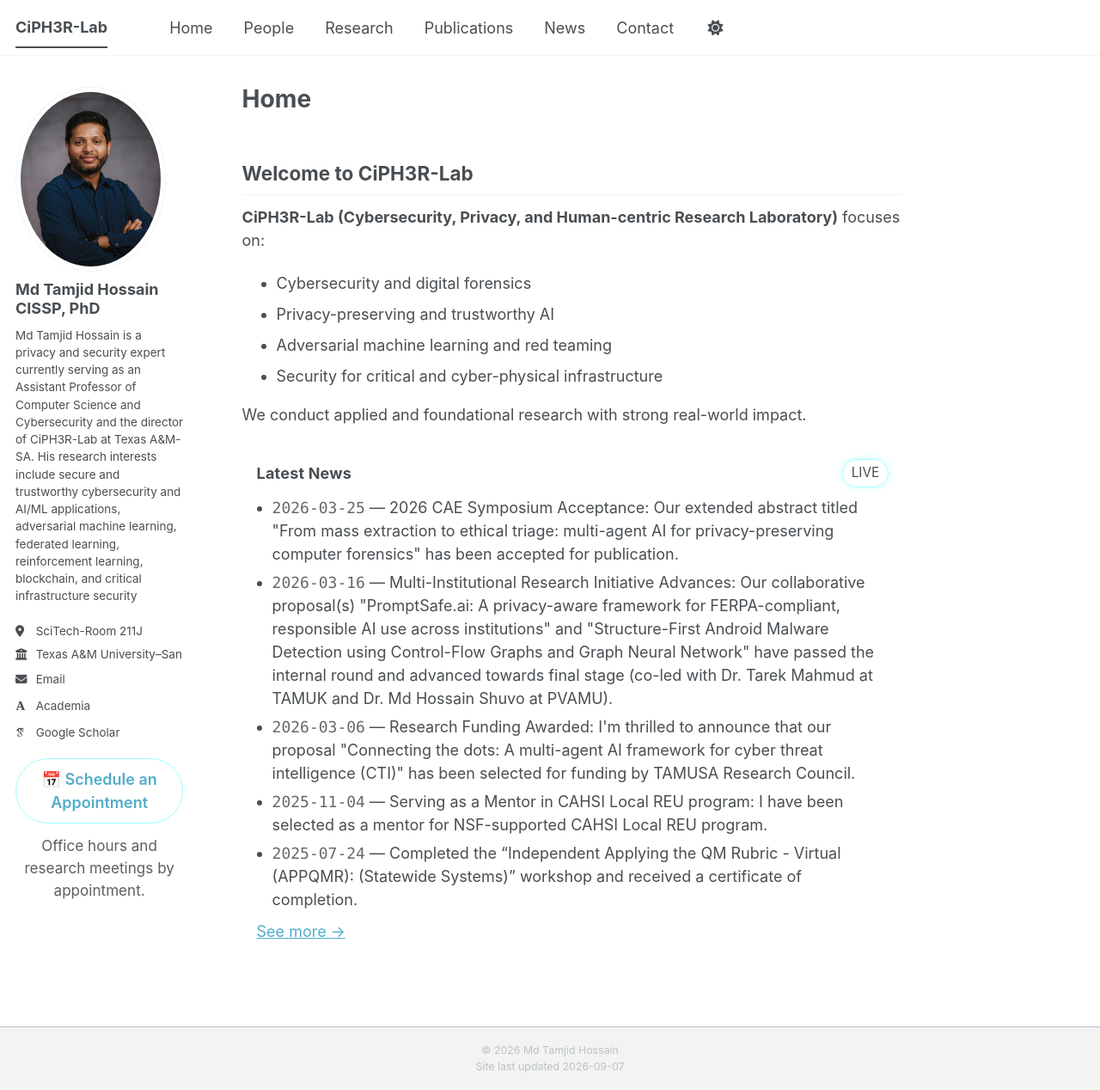
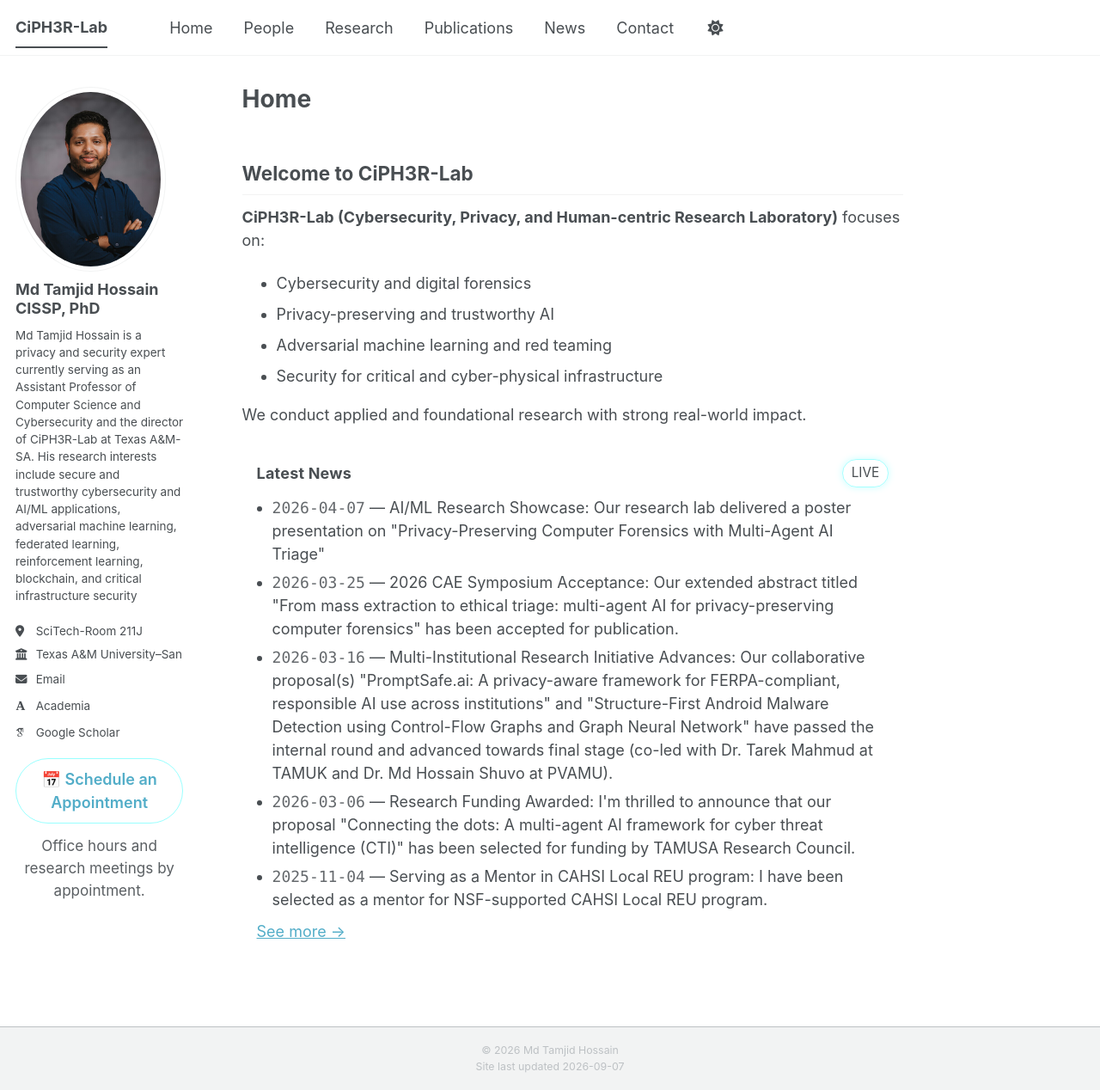
Before and after one commit to ciph3rLab/ciph3rLab.github.io, a Jekyll site: the page built from _pages/about.md, in a window 1280 px wide and 1268 px high. Shown: the whole window at 86% size. Built offline with Jekyll 4.4.1, drawn with Linux system fonts in a browser that asks for light colours; some web fonts are replaced; a script bundle is joined from its source files by our own code; library files that are not in the unit come from our copies.

Commit message:
Update lab_news.yml

```diff
--- a/_data/lab_news.yml
+++ b/_data/lab_news.yml
@@ -1,3 +1,7 @@
+- date: "2026-04-07"
+  text: 'AI/ML Research Showcase: Our research lab delivered a poster presentation on "Privacy-Preserving Computer Forensics with Multi-Agent AI Triage"'
+  url: ""  # put your “Find here” link if you have it
+
 - date: "2026-03-25"
   text: '2026 CAE Symposium Acceptance: Our extended abstract titled "From mass extraction to ethical triage: multi-agent AI for privacy-preserving computer forensics" has been accepted for publication.'
   url: ""  # put your “Find here” link if you have it
```
